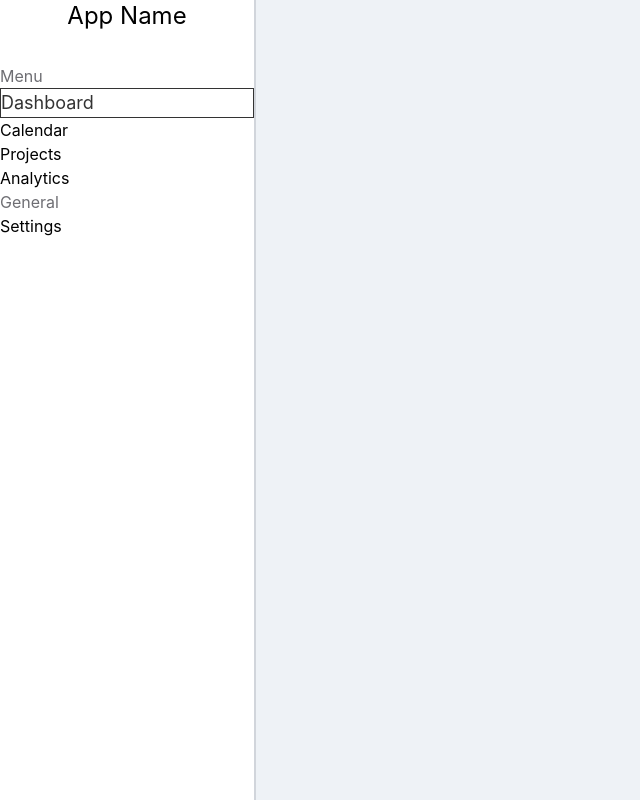
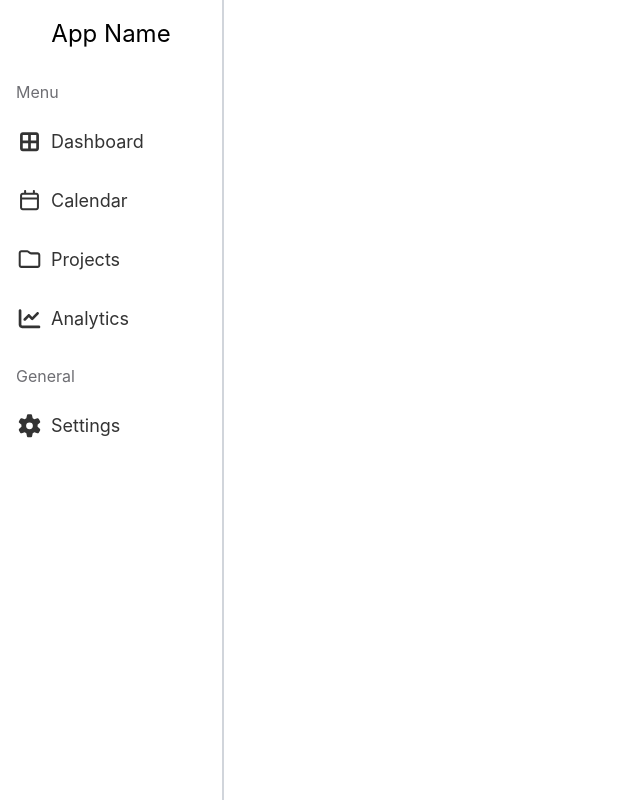
Before and after one commit to jacobespinosa/productivity-dashboard, a React (Vite) app: page / in a window 1280 px wide. Shown: the whole page, without its empty margins (0-640 px from the left). Built offline with nearby package versions, Linux system fonts and the light colour scheme.

Commit message:
Added icons to sidebar

```diff
--- a/package.json
+++ b/package.json
@@ -10,6 +10,10 @@
     "preview": "vite preview"
   },
   "dependencies": {
+    "@fortawesome/fontawesome-svg-core": "^7.2.0",
+    "@fortawesome/free-regular-svg-icons": "^7.2.0",
+    "@fortawesome/free-solid-svg-icons": "^7.2.0",
+    "@fortawesome/react-fontawesome": "^3.3.1",
     "@tailwindcss/vite": "^4.3.0",
     "react": "^19.2.6",
     "react-dom": "^19.2.6",
--- /dev/null
+++ b/src/components/SideBar.css
@@ -0,0 +1,40 @@
+.sidebar {
+    display: flex;
+    flex-direction: column;
+    height: 100vh;
+    width: 14rem;
+    background-color: var(--surface);
+    border-right: 2px solid var(--border);
+}
+
+.sidebar-header {
+    height: 4rem;
+    padding: 1rem;
+    text-align: center;
+    font-size: 1.5rem;
+}
+
+.sidebar-section {
+    display: flex;
+    flex-direction: column;
+    margin-top: 0.5rem;
+}
+
+.sidebar-title {
+    padding: 0.5rem 1rem;
+    color: var(--text-secondary);
+}
+
+.sidebar-link {
+    display: flex;
+    gap: 0.5rem;
+    align-items: center;
+    padding: 1rem;
+    color: var(--text-primary);
+    text-decoration: none;
+    font-size: 1.125rem;
+}
+
+.sidebar-link svg {
+    font-size: larger;
+}
--- a/src/components/SideBar.jsx
+++ b/src/components/SideBar.jsx
@@ -1,21 +1,41 @@
+import './SideBar.css';
+import { FontAwesomeIcon } from '@fortawesome/react-fontawesome';
+import { faCalendar, faFolder,  } from '@fortawesome/free-regular-svg-icons';
+import { faChartLine, faGear, faBorderAll } from '@fortawesome/free-solid-svg-icons';
+
 function SideBar() {
   return (
-    <aside className="surface border-r-2 border-theme w-3xs h-screen">
-      <div className="h-16 p-4 text-center text-2xl">
+    <aside className="sidebar">
+      <div className="sidebar-header">
         <a href="#">App Name</a>
       </div>
 
-      <div className="flex flex-col mt-2">
-        <p className="p-4 text-secondary">Menu</p>
-        <a href="#" className="border-1 p-4 text-primary text-lg">Dashboard</a>
-        <a href="#">Calendar</a>
-        <a href="#">Projects</a>
-        <a href="#">Analytics</a>
+      <div className="sidebar-section">
+        <p className="sidebar-title">Menu</p>
+        <a href="#" className="sidebar-link">
+          <FontAwesomeIcon icon={faBorderAll} />
+          Dashboard
+        </a>
+        <a href="#" className="sidebar-link">
+          <FontAwesomeIcon icon={faCalendar} />
+          Calendar
+        </a>
+        <a href="#" className="sidebar-link">
+          <FontAwesomeIcon icon={faFolder} />
+          Projects
+        </a>
+        <a href="#" className="sidebar-link">
+          <FontAwesomeIcon icon={faChartLine} />
+          Analytics
+        </a>
       </div>
 
-      <div className="flex flex-col">
-        <p className="p-4 text-secondary">General</p>
-        <a href="#">Settings</a>
+      <div className="sidebar-section">
+        <p className="sidebar-title">General</p>
+        <a href="#" className="sidebar-link">
+          <FontAwesomeIcon icon={faGear} />
+          Settings
+        </a>
       </div>
     </aside>
   );
--- a/src/index.css
+++ b/src/index.css
@@ -23,31 +23,3 @@
     margin: 0;
     box-sizing: border-box;
 }
-
-body {
-    background-color: var(--background);
-}
-
-.bg-main {
-    background-color: var(--background);
-}
-
-.surface {
-    background-color: var(--surface);
-}
-
-.text-primary {
-    color: var(--text-primary);
-}
-
-.text-secondary {
-    color: var(--text-secondary);
-}
-
-.accent {
-    background-color: var(--accent);
-}
-
-.border-theme {
-    border-color: var(--border);
-}
```
Also changed, not shown: 1 other file (tests, documents, lock files or other folders).
